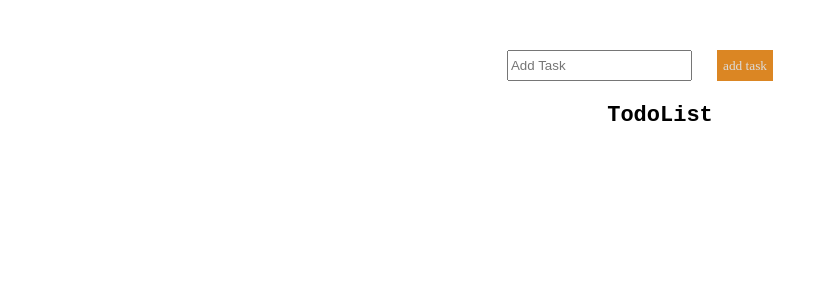
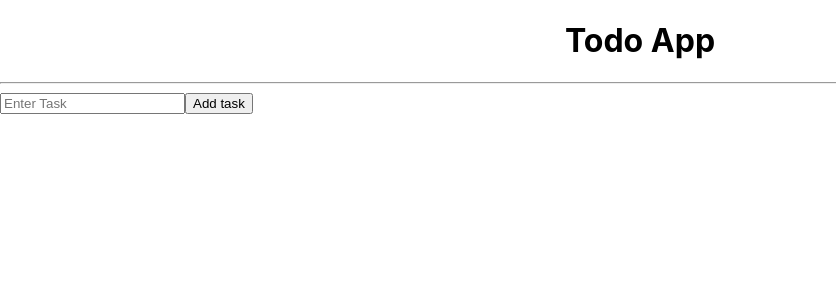
Before and after one commit to Mockingjai/simpleToDoApp, a React (Create React App) app: page / in a window 1280 px wide. Shown: the top 300 px of the page, without its empty margins (0-836 px from the left). Built offline with nearby package versions, Linux system fonts and the light colour scheme.

Commit message:
Edit programm

```diff
--- a/src/App.js
+++ b/src/App.js
@@ -1,74 +1,56 @@
 import React , { Component }from 'react';
-import TodoInput from './todo-input/todo-input';
-import TodoList from './todo-list/todo-list';
+import TodoInput from './TodoInput/TodoInput';
+import TodoList from './TodoList/TodoList';
 import './App.css';
 
 class App extends Component {
     constructor(props) {
         super(props);
         this.state = {
+            title: '',
             data: [],
-        title: '',
             id: 0,
-        editItem: false,
-        isOpen: false,
         }
     }
-  handleChange = e => this.setState({title: e.target.value});
-  handleSubmit = e => {
+
+    handleInputChange = e => this.setState({title: e.target.value});
+    handleSubmitChanges = e => {
         e.preventDefault();
-    const newItem = {
-        id: this.state.id,
-        title: this.state.item,
+        const newTitle = {
+            title: this.state.title,
+            id: this.state.id
         };
-    const updtateItems = [...this.state.data, newItem];
+        const updateTitle = [...this.state.data, newTitle];
         this.setState({
-        data: updtateItems,
-        item: '',
-        id: this.state.id += 1,
-        editItem: false,
+           data: updateTitle,
+           id: this.state.id + 1,
         });
+        console.log(this.state.title);
     };
     handleDelete = id => {
-      const filteredData = this.state.data.filter(item => item.id !== id);
+        const filteredData = this.state.data.filter(listItem => listItem.id !== id);
         this.setState({
             data: filteredData,
         })
     };
-  handleEdit = id => {
-      const filteredData = this.state.data.filter(item => item.id !== id);
-      const selectedData = this.state.data.find(item => item.id === id);
-      console.log(selectedData);
-      this.setState({
-          data: filteredData,
-          item: selectedData.title,
-          editItem: true,
-          id: id,
-      })
-  };
-  handleChange = () => this.setState({isOpen: !this.state.isOpen});
+
     render() {
         return (
-        <div className="main">
-            <div className="todoinput_wrapper">
+            <div>
+                <h1 style={{textAlign: 'center'}}>Todo App</h1>
+                <hr />
                 <TodoInput
-                    item={this.state.item}
-                    handleChange={this.handleChange}
-                    handleSubmit={this.handleSubmit}
-                    editItem={this.state.editItem}
-                    handleEdit={this.handleEdit}
+                    title={this.state.title}
+                    handleInputChange={this.handleInputChange}
+                    handleSubmitChanges={this.handleSubmitChanges}
+                />
+                <TodoList
+                    data={this.state.data}
+                    title={this.state.title}
+                    handleDelete={this.handleDelete}
                 />
             </div>
-            <TodoList
-                data={this.state.data}
-                item={this.state.item}
-                id={this.state.id}
-                handleDelete={this.handleDelete}
-                handleChange={this.handleChange}
-                isOpen={this.state.isOpen}
-            />
-        </div>
-    );
+        )
     }
 }
 
--- /dev/null
+++ b/src/TodoInput/TodoInput.js
@@ -0,0 +1,20 @@
+import React, { Component } from 'react';
+
+class TodoInput extends Component {
+    render() {
+        return (
+            <form onSubmit={this.props.handleSubmitChanges}>
+                <input
+                    type="input"
+                    placeholder="Enter Task"
+                    value={this.props.title}
+                    onChange={this.props.handleInputChange}
+                />
+                <button type="submit">
+                    Add task
+                </button>
+            </form>
+        )
+    }
+}
+export default TodoInput;
--- /dev/null
+++ b/src/TodoList/TodoItem/TodoItem.js
@@ -0,0 +1,24 @@
+import React, { Component } from 'react';
+
+class TodoItem extends Component {
+    render() {
+        return(
+            <div>
+                {
+                    this.props.data.map(listItem => {
+                        return (
+                            <li
+                                style={{listStyle: 'none'}}
+                                key={listItem.id}>
+                                {listItem.title}
+                                <button onClick={() => this.props.handleDelete(listItem.id)}>Delete task</button>
+                            </li>
+                        )
+                    })
+                }
+            </div>
+        )
+    }
+}
+
+export default TodoItem;
--- /dev/null
+++ b/src/TodoList/TodoList.js
@@ -0,0 +1,15 @@
+import React, { Component } from 'react';
+import TodoItem from './TodoItem/TodoItem';
+class TodoList extends Component {
+    render() {
+        return(
+            <TodoItem
+                data={this.props.data}
+                title={this.props.title}
+                handleDelete={this.props.handleDelete}
+            />
+        )
+    }
+}
+
+export default TodoList;
--- a/src/todo-input/index.css
+++ /dev/null
@@ -1,21 +0,0 @@
-.form_wrapper {
-    display: flex;
-    flex-direction: row;
-}
-.form_wrapper > div > input {
-    height: 25px;
-}
-.submit_wrapper {
-    margin: 0 0 0 25px;
-}
-.submit_wrapper > button {
-    border: none;
-    height: 31px;
-    color: gainsboro;
-    background-color: #db8623;
-    font-family: "Yu Gothic Medium";
-}
-.submit_wrapper > button:hover {
-    cursor: pointer;
-    transform: scale(1.1);
-}
--- a/src/todo-input/todo-input.js
+++ /dev/null
@@ -1,21 +0,0 @@
-import React, { Component } from 'react';
-import './index.css';
-export default class TodoInput extends Component {
-  render() {
-      return (
-          <div>
-              <form onSubmit={this.props.handleSubmit} className="form_wrapper">
-                  <div>
-                      <input
-                          type="text"
-                          placeholder="Add Task"
-                      />
-                  </div>
-                  <div className="submit_wrapper">
-                      <button type="submit">{this.props.editItem ? 'edit task' : 'add task'}</button>
-                  </div>
-              </form>
-          </div>
-      )
-  }
-};
--- a/src/todo-list/index.css
+++ /dev/null
@@ -1,28 +0,0 @@
-ul,ol {
-    list-style: none;
-}
-.item_wrapper {
-    display: flex;
-    align-items: center;
-    position: relative;
-    justify-content: space-between;
-    left: -18px;
-}
-.task_name {
-    margin: 0 120px 0 0;
-}
-.edit_wrapper {
-    border-right: 1px solid darkolivegreen;
-    font-family: Bahnschrift;
-    font-size: 12px;
-}
-.edit_wrapper:hover{
-    cursor: pointer;
-}
-.delete_wrapper {
-    font-family: Bahnschrift;
-    font-size: 12px;
-}
-.delete_wrapper:hover{
-    cursor: pointer;
-}
--- a/src/todo-list/todo-item.js
+++ /dev/null
@@ -1,23 +0,0 @@
-import React , { Component } from 'react';
-import './index.css';
-import Modal from "../modal-window";
-class TodoItem extends Component {
-    render() {
-        return(
-            <div>
-                <li className="item_wrapper">
-                    <h6 className="task_name">{this.props.title}</h6>
-                    <div>
-                        <button className="edit_wrapper" onClick={this.props.handleChange}>Edit</button>
-                        <button className="delete_wrapper" onClick={this.props.handleDelete}>Delete</button>
-                    </div>
-                    <Modal show={this.props.isOpen}
-                         // onClose={this.toggleModal}
-                         title={this.props.title}>
-                    </Modal>
-                </li>
-            </div>
-        )
-    }
-}
-export default TodoItem;
--- a/src/todo-list/todo-list.js
+++ /dev/null
@@ -1,33 +0,0 @@
-import React, { Component } from 'react';
-import TodoItem from './todo-item';
-import './index.css';
-export default class TodoList extends Component {
-    render() {
-        return(
-            <div>
-                <ul>
-                    <h3 style={{fontFamily: 'monospace', fontSize: '22px'}}>TodoList</h3>
-                    {
-                     this.props.data.map(item => {
-                         return (
-                             <TodoItem
-                                 key={item.id}
-                                 title={item.title}
-                                 data={this.props.data}
-                                 handleDelete={() => this.props.handleDelete(item.id)}
-                                 handleEdit={() => this.handleEdit(item.title)}
-                                 handleChange={this.props.handleChange}
-                                 isOpen={this.props.isOpen}
-                             />
-                         )
-                     })
-                    }
-                </ul>
-                {/*<Modal show={this.state.isOpen}*/}
-                {/*       onClose={this.toggleModal}*/}
-                {/*       title={this.state.item}>*/}
-                {/*</Modal>*/}
-            </div>
-        )
-    }
-}
```
Lines whose indentation alone changed are shown as unchanged.
